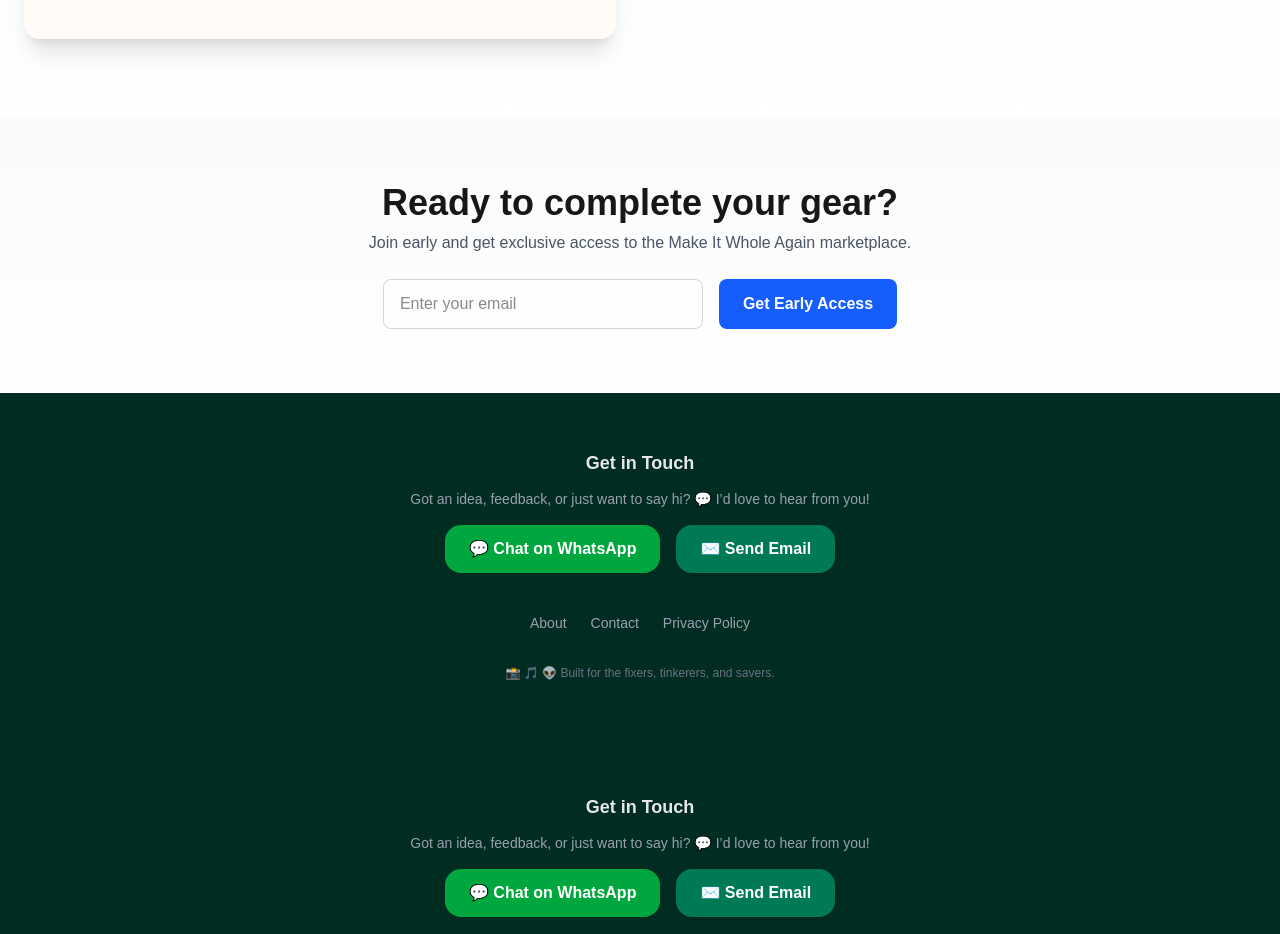
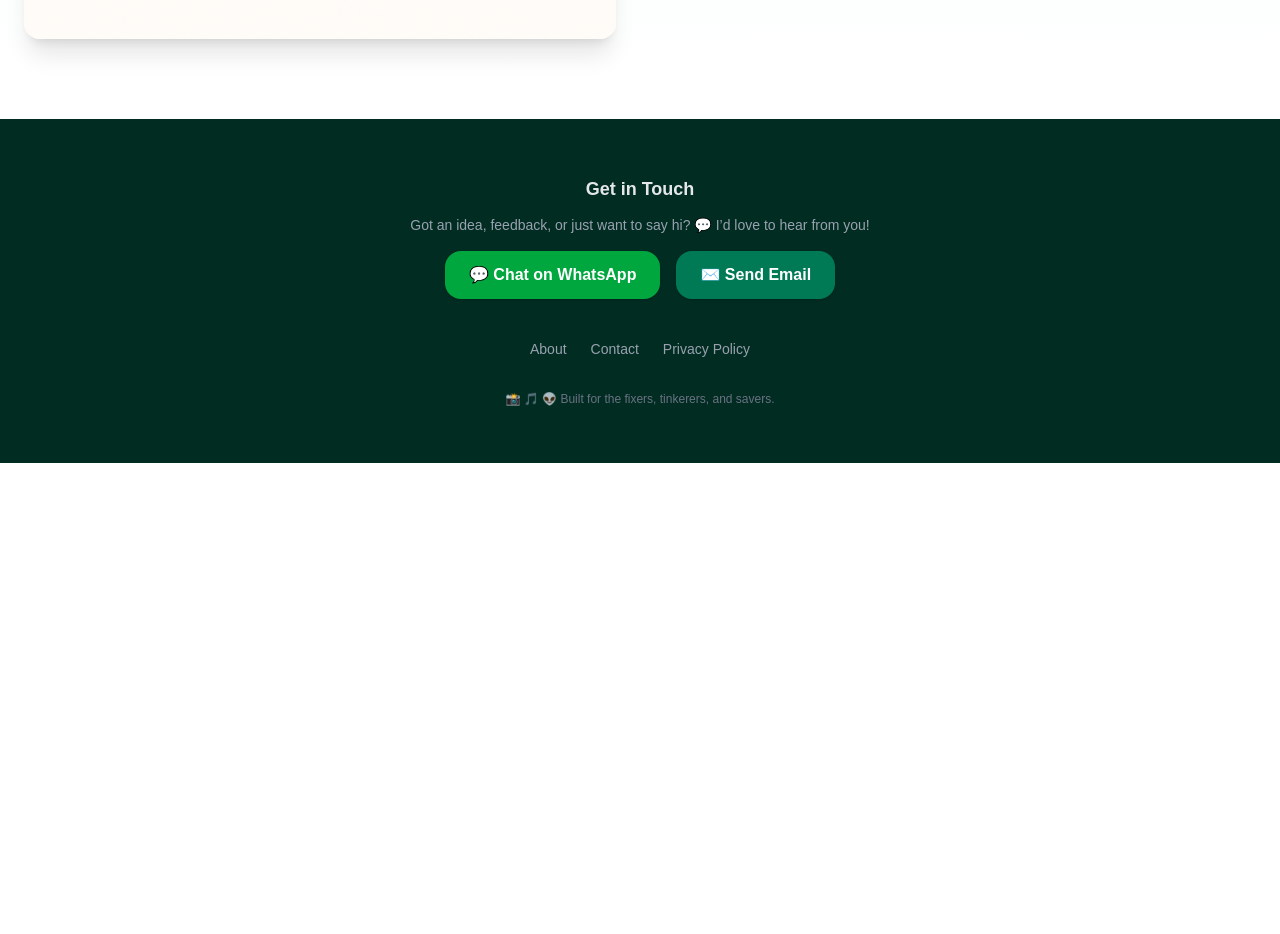
Before and after one commit to gathungugabriel/makeitwholeMVP, a Next.js app: page / in a window 1280 px wide. Shown: the part 2341-3275 px from the top of the page. After the commit the page ends 2804 px from the top, so only its background shows below. Built offline with nearby package versions, Linux system fonts and the light colour scheme.

Commit message:
humanized

```diff
--- a/app/page.jsx
+++ b/app/page.jsx
@@ -2,8 +2,6 @@ import HeroSection from "@/components/HeroSection";
 import HowItWorks from "@/components/HowItWorks";
 import WhyItMatters from "@/components/WhyItMatters";
 import SustainabilitySection from "@/components/SustainabilitySection";
-import CallToAction from "@/components/CallToAction";
-import Footer from "@/components/Footer";
 
 export default function LandingPage() {
   return (
@@ -11,9 +9,7 @@ export default function LandingPage() {
       <HeroSection />
       <HowItWorks />
       <WhyItMatters />
-      <SustainabilitySection /> {/* 👈 new section */}
-      <CallToAction />
-      <Footer />
+      <SustainabilitySection />
     </div>
   );
 }
```
